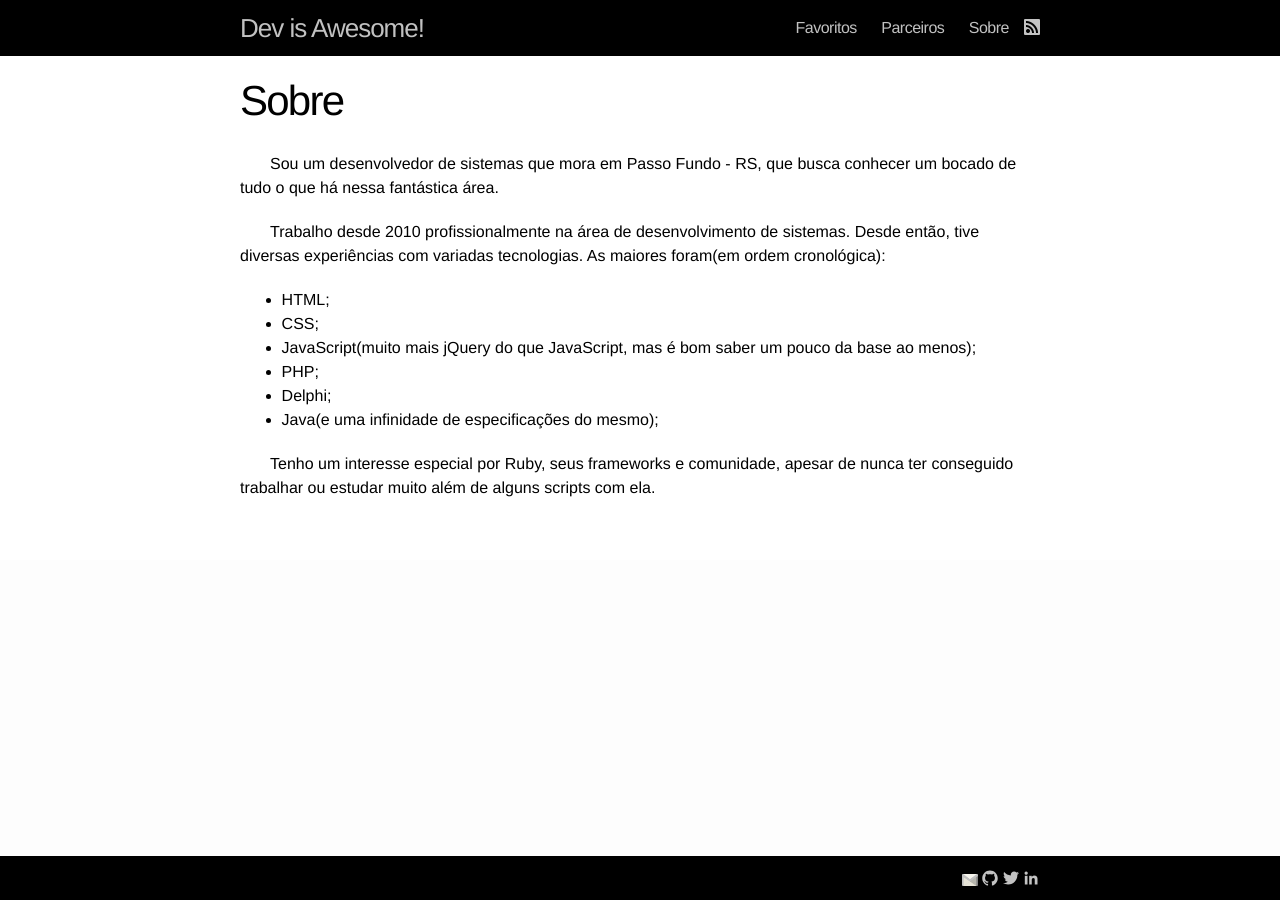
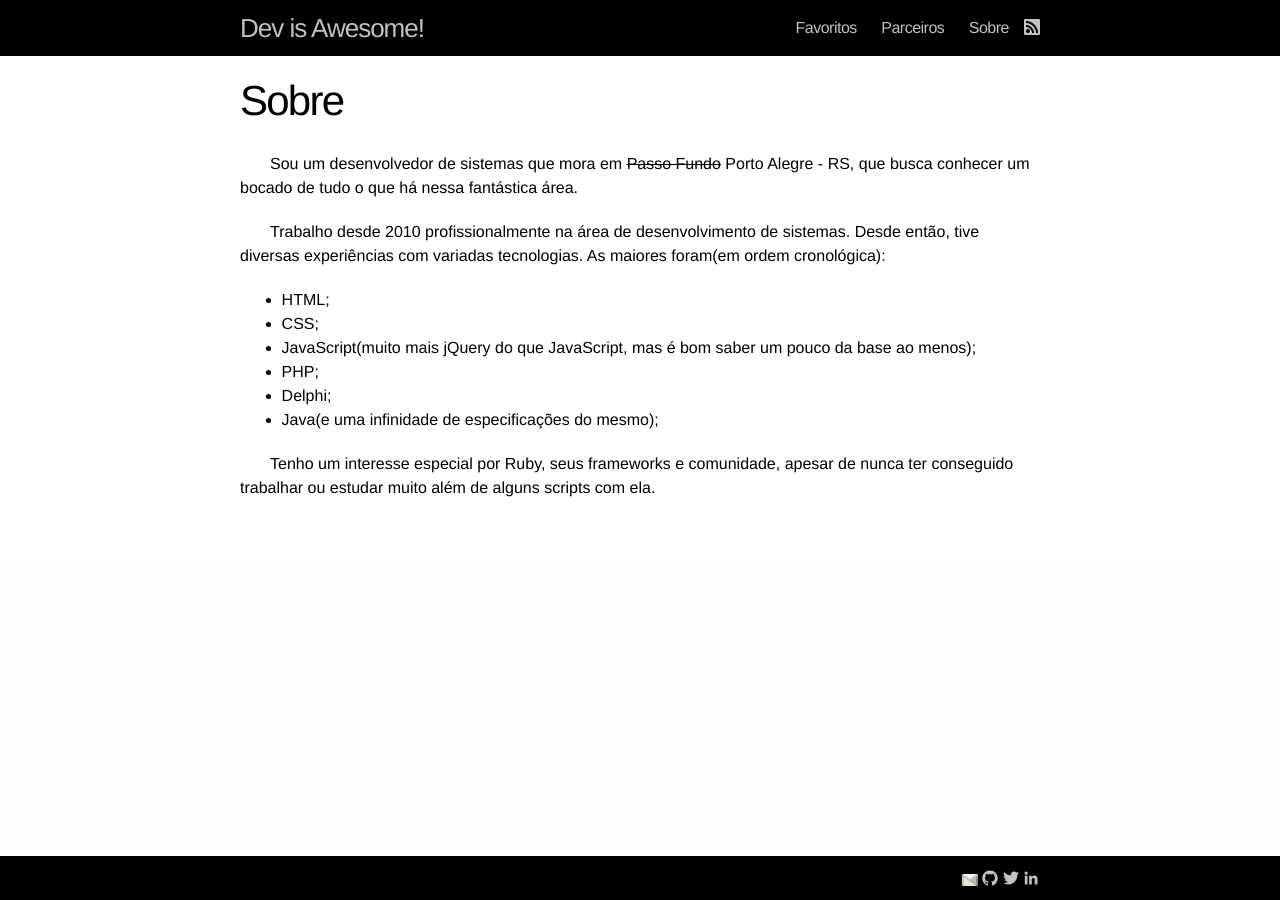
Before and after one commit to aloisioaw/aloisioaw.github.com, a Jekyll site: the page built from sobre.md, in a window 1280 px wide. Built offline with Jekyll 4.4.1, drawn with Linux system fonts in a browser that asks for light colours.

Commit message:
Atualizada localização no Sobre

```diff
--- a/sobre.md
+++ b/sobre.md
@@ -4,7 +4,7 @@ title: Sobre
 permalink: /sobre/
 ---
 
-Sou um desenvolvedor de sistemas que mora em Passo Fundo - RS, que busca conhecer um bocado de tudo o que há nessa fantástica área.
+Sou um desenvolvedor de sistemas que mora em <strike>Passo Fundo</strike> Porto Alegre - RS, que busca conhecer um bocado de tudo o que há nessa fantástica área.
 
 Trabalho desde 2010 profissionalmente na área de desenvolvimento de sistemas. Desde então, tive diversas experiências com variadas tecnologias.
 As maiores foram(em ordem cronológica):
```
